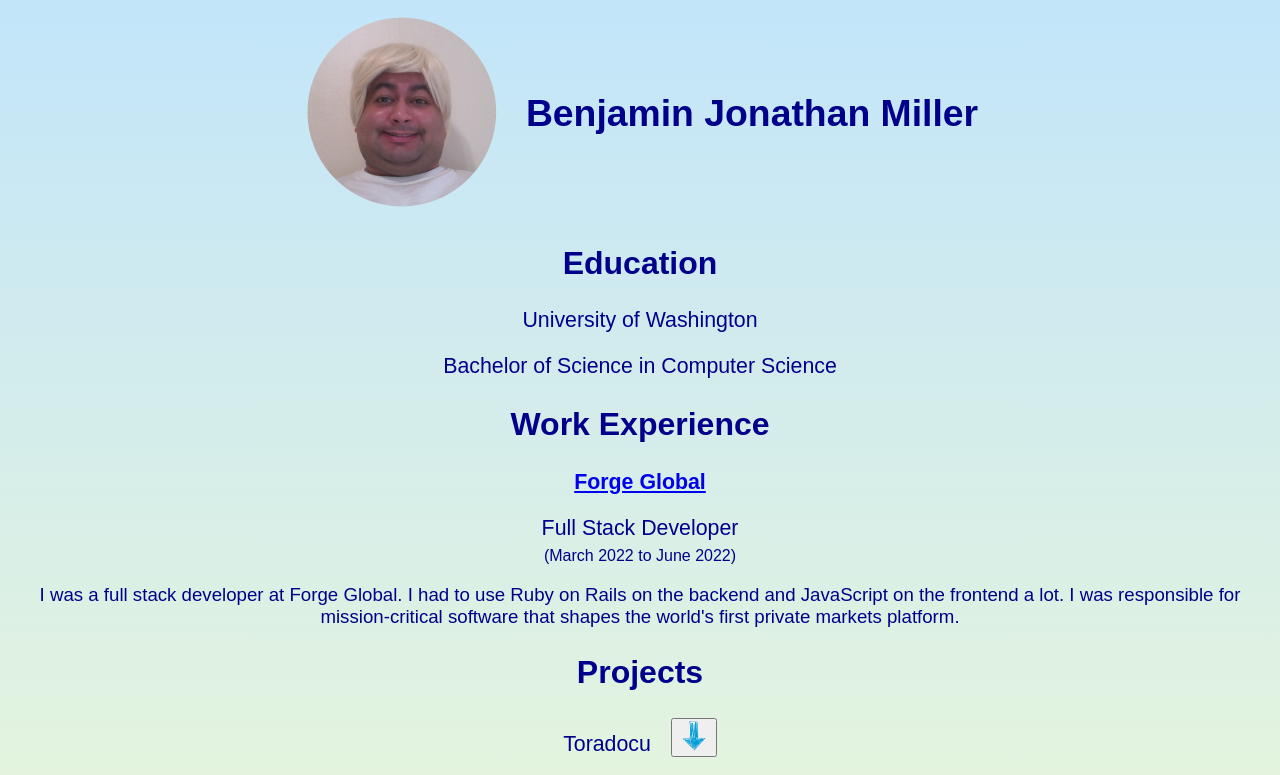
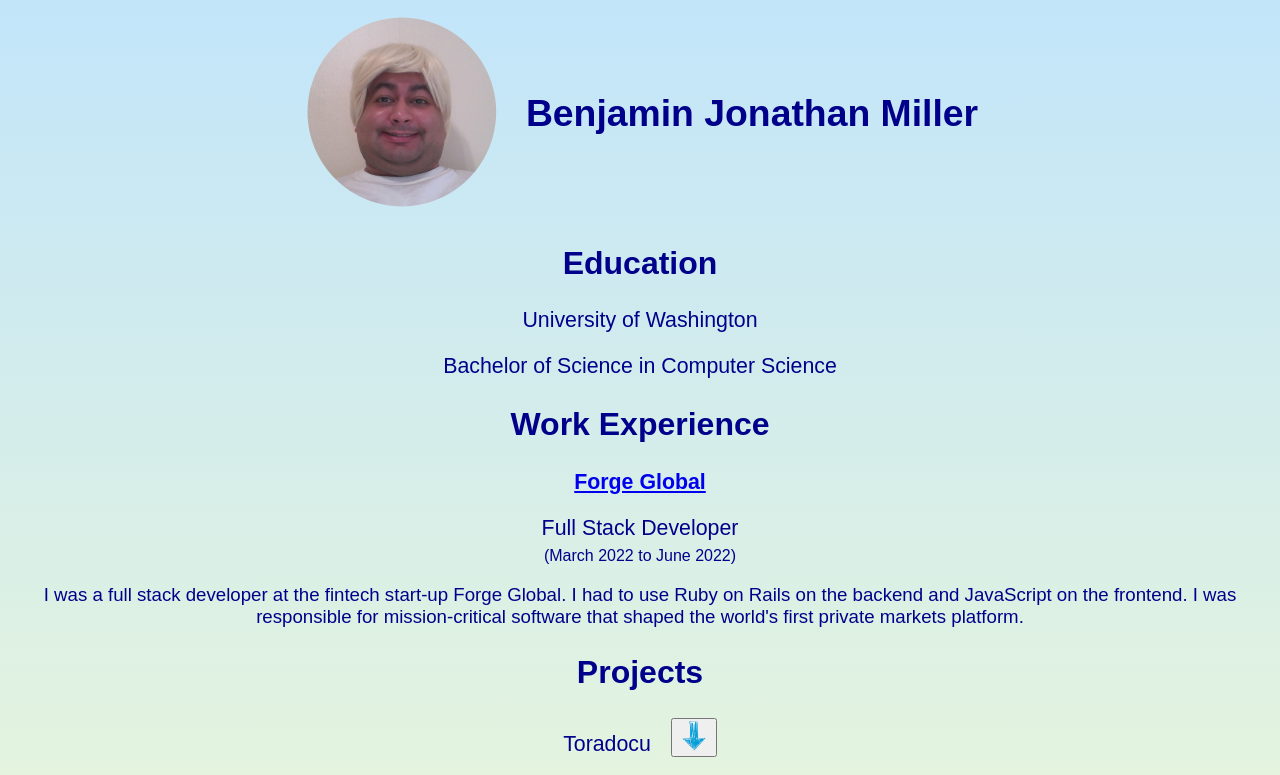
Before and after one commit to asjammu/asjammu.github.io, a plain HTML site: page index.html in a window 1280 px wide. Shown: the top 775 px of the page. Drawn offline with Linux system fonts and the light colour scheme.

Commit message:
Updated Work Experience section

```diff
--- a/index.html
+++ b/index.html
@@ -19,7 +19,7 @@
         <p class="workExperienceTitle">Full Stack Developer</p>
         <p class="workExperienceDateRange">(March 2022 to June 2022)</p>
         <p class="workExperienceDescription">
-            I was a full stack developer at Forge Global. I had to use Ruby on Rails on the backend and JavaScript on the frontend a lot. I was responsible for mission-critical software that shapes the world's first private markets platform.
+            I was a full stack developer at the fintech start-up Forge Global. I had to use Ruby on Rails on the backend and JavaScript on the frontend. I was responsible for mission-critical software that shaped the world's first private markets platform.
         </p>
 
         <h2>Projects</h2>
```
